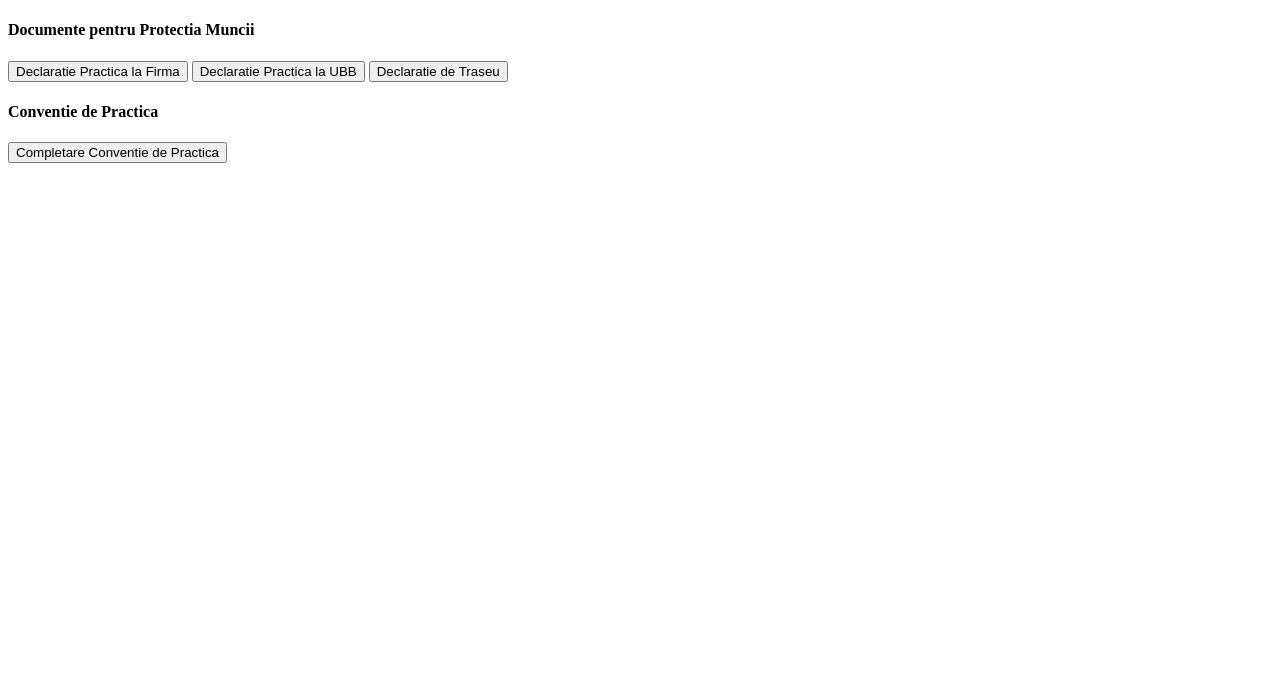
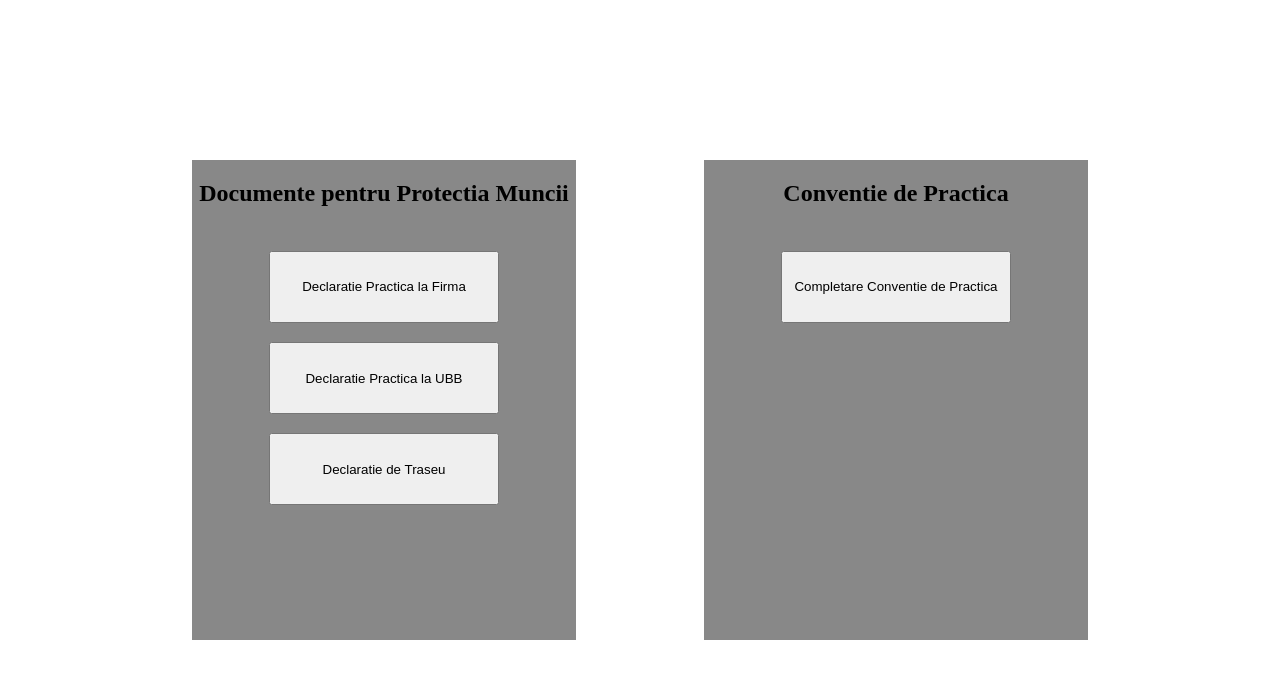
Before and after one commit to lzradrian/practicaServer, a Flask app: template controller/templates/homeStudent.html in a window 1280 px wide. Shown: the top 679 px of the page. Run offline with Flask 2, Linux system fonts and the light colour scheme; the template is opened without the code that fills it, so the values that code supplies are empty.

Commit message:
frontend-commit2

```diff
--- a/controller/templates/homeResponsabilFacultate.html
+++ b/controller/templates/homeResponsabilFacultate.html
@@ -8,7 +8,7 @@
 	<div class="documentDiv" style="height: 20%;top: 40%; left: 35%">
 		<h2>Acord Practica</h2>
 		<form action="#" class="documentButtonForm" style="height: 30%">
-			<input class="documentButton" type="submit" name="responsabilFacultateAcordButton" value="Vizualizeaza si Semneaza"/>
+			<input class="documentButton" type="submit" name="responsabilFacultateAcordButton" value="Vizualizeaza si Semneaza">
 		</form>
 	</div>
 </body>
--- a/controller/templates/homeStudent.html
+++ b/controller/templates/homeStudent.html
@@ -2,17 +2,26 @@
 <html>
 <head>
 	<title>Documente Practica</title>
+	<link rel="stylesheet" href="styles.css">
 </head>
 <body>
-	<div>
-		<h4>Documente pentru Protectia Muncii</h4>
-		<button>Declaratie Practica la Firma</button>
-		<button>Declaratie Practica la UBB</button>
-		<button>Declaratie de Traseu</button>
+	<div class="documentDiv" style="top: 20%; left: 15%">
+		<h2>Documente pentru Protectia Muncii</h2>
+		<form action="#" class="documentButtonForm">
+			<input type="submit" class="documentButton" name="studentFirmaButton" value="Declaratie Practica la Firma">
+		</form>
+		<form action="#" class="documentButtonForm">
+			<input type="submit" class="documentButton" name="studentUbbButton" value="Declaratie Practica la UBB">
+		</form>
+		<form action="#" class="documentButtonForm">
+			<input type="submit" class="documentButton" name="studentTraseuButton" value="Declaratie de Traseu">
+		</form>
 	</div>
-	<div>
-		<h4>Conventie de Practica</h4>
-		<button>Completare Conventie de Practica</button>
+	<div class="documentDiv" style="top: 20%; right: 15%">
+		<h2>Conventie de Practica</h2>
+		<form action="#" class="documentButtonForm">
+			<input type="submit" class="documentButton" value="Completare Conventie de Practica">
+		</form>
 	</div>
 </body>
 </html>
--- a/controller/templates/homeTutoreFirma.html
+++ b/controller/templates/homeTutoreFirma.html
@@ -8,7 +8,7 @@
 	<div class="documentDiv" style="height: 20%;top: 40%; left: 35%">
 		<h2>Conventie de Practica</h2>
 		<form action="#" class="documentButtonForm" style="height: 30%">
-			<input class="documentButton" type="submit" name="tutoreFirmaConventieButton" value="Completeaza"/>
+			<input class="documentButton" type="submit" name="tutoreFirmaConventieButton" value="Completeaza">
 		</form>
 	</div>
 </body>
--- a/controller/templates/styles.css
+++ b/controller/templates/styles.css
@@ -1,3 +1,24 @@
-divProtectie {
+.documentDiv {
+	width: 30%;
+	height: 60%;
+	background-color: #888888;
+	position: absolute;
+}
 
+.documentButtonForm {
+	height: 15%;
+	top: 5%;
+	margin-top: 5%;
+	position: relative;
 }
+
+.documentButton {
+	width: 60%;
+	height: 100%;
+	left: 20%;
+	position: relative;
+}
+
+h2 {
+	text-align: center;
+}
```
Also changed, not shown: controller/templates/homeSecretara.html (added, +27 -0 lines).
